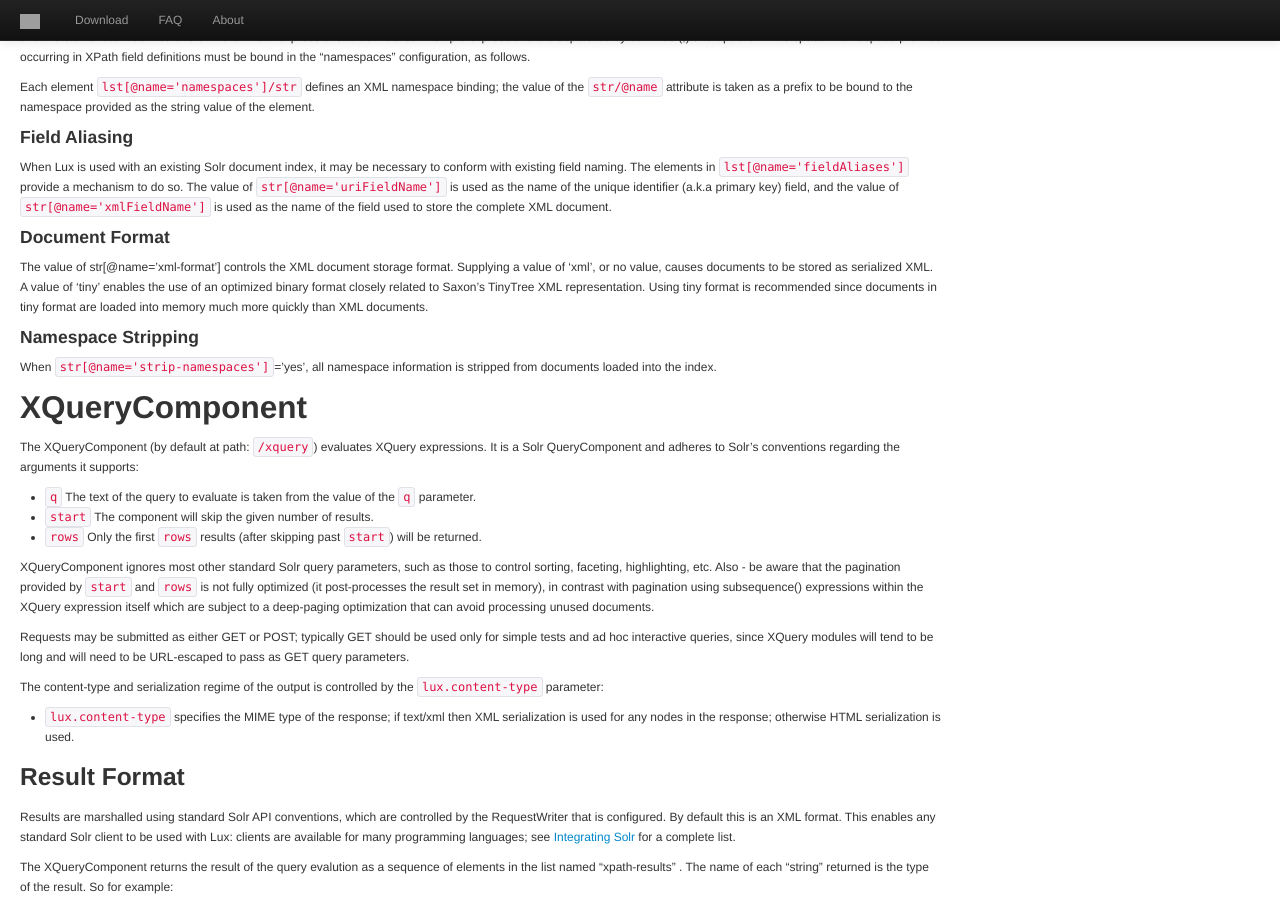
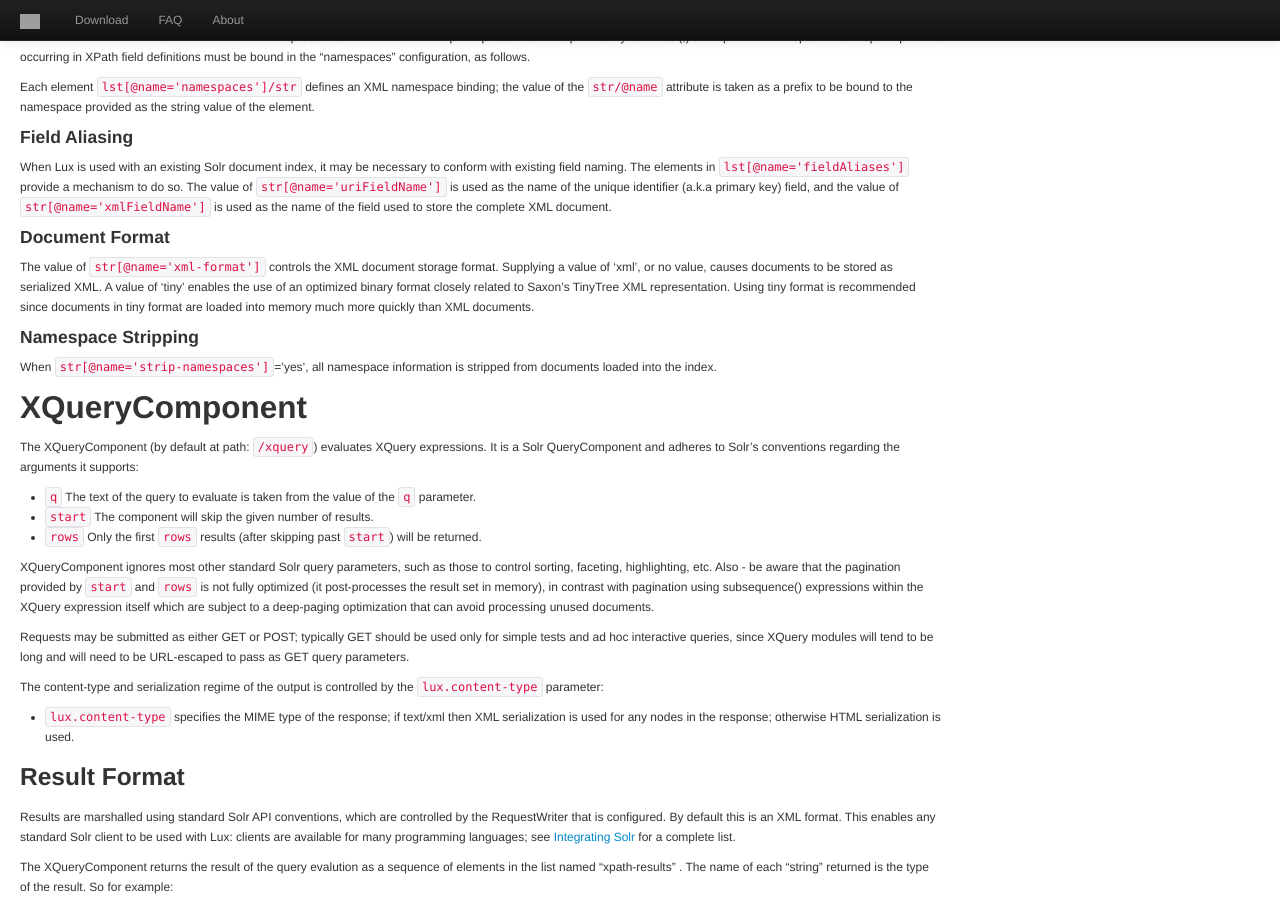
Before and after one commit to msokolov/lux, a Jekyll site: the page built from doc/REST-API.md, in a window 1280 px wide and 900 px high, scrolled down 1184 px. Built offline with Jekyll 4.4.1, drawn with Linux system fonts in a browser that asks for light colours; grey boxes are pictures that could not be loaded.

Commit message:
fixing jekyll syntax errors

```diff
--- a/doc/REST-API.md
+++ b/doc/REST-API.md
@@ -98,7 +98,7 @@ used as the name of the field used to store the complete XML document.
 
 #### Document Format ####
 
-The value of str[@name='xml-format'] controls the XML document storage
+The value of `str[@name='xml-format']` controls the XML document storage
 format. Supplying a value of 'xml', or no value, causes documents to be
 stored as serialized XML.  A value of 'tiny' enables the use of an
 optimized binary format closely related to Saxon's TinyTree XML
```
Also changed, not shown: doc/FAQ.md (+1 -1 lines).
